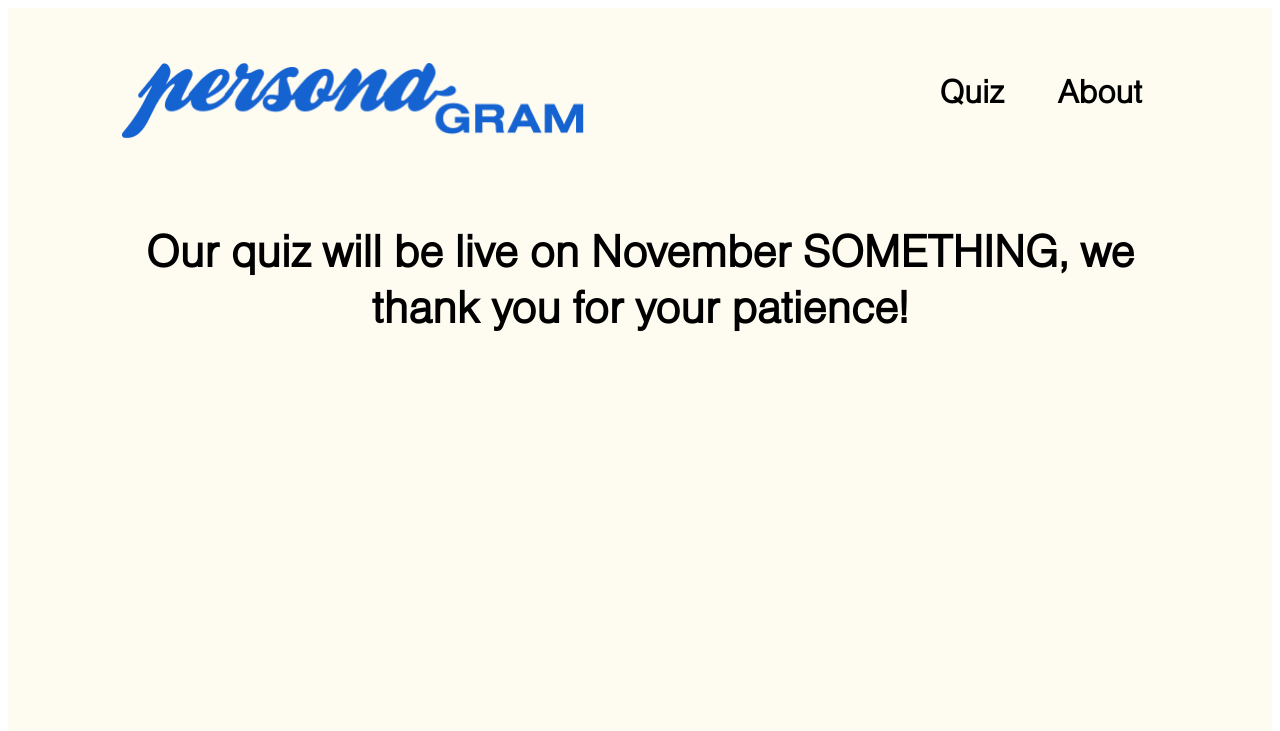
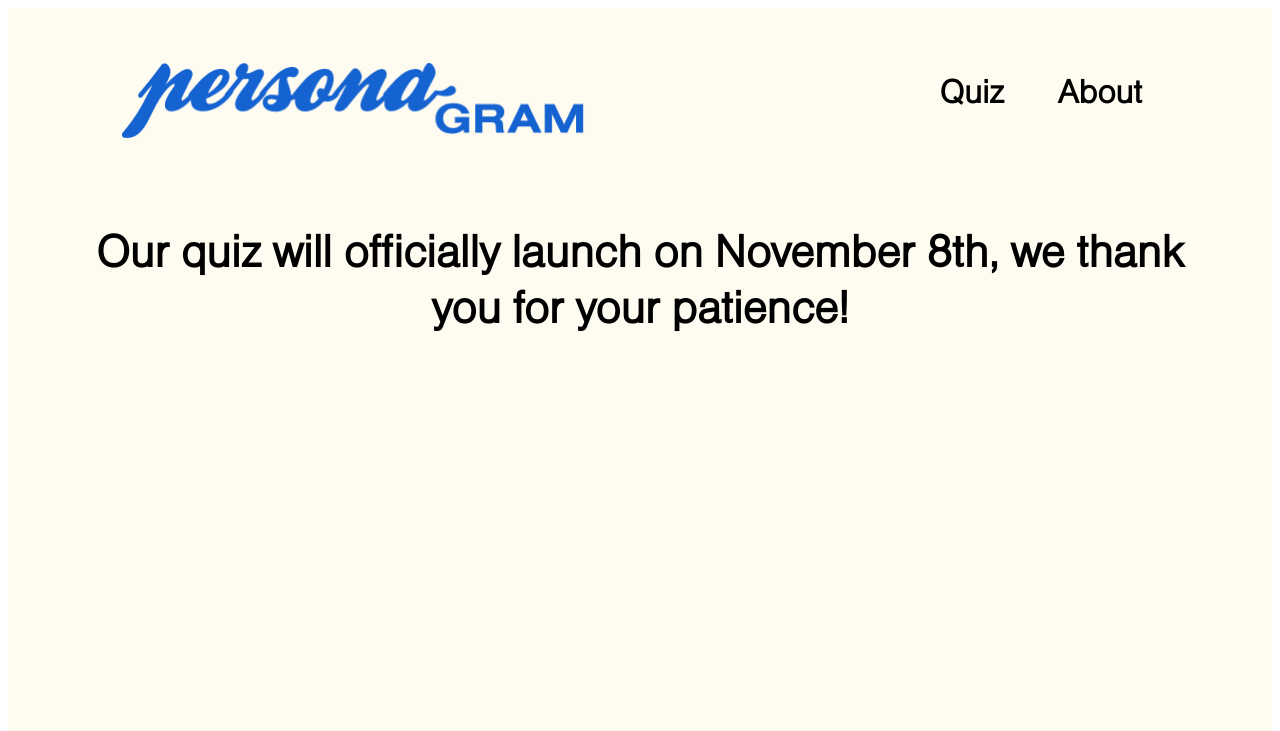
Before and after one commit to Kevinland123/PersonaGram, a Flask app: page /quiz/ in a window 1280 px wide. Shown: the top 731 px of the page. Run offline with Flask 2, Linux system fonts and the light colour scheme.

Commit message:
commented

```diff
--- a/ala/templates/about.html
+++ b/ala/templates/about.html
@@ -23,13 +23,14 @@
   </div>
   <!-- Sponsors -->
   <p class="about_big">Sponsors</p>
-  <div>
+  <p>Your logo can be here!</p>
+  <!-- <div>
     <img src="{{ url_for('static', filename='images/home2.png') }}" alt="box" width="200" />
     <img src="{{ url_for('static', filename='images/home2.png') }}" alt="box" width="200" />
   </div>
   <div>
     <img src="{{ url_for('static', filename='images/home2.png') }}" alt="box" width="200" />
     <img src="{{ url_for('static', filename='images/home2.png') }}" alt="box" width="200" />
-  </div>
+  </div> -->
 </div>
 {% endblock %}
--- a/ala/templates/quiz_start.html
+++ b/ala/templates/quiz_start.html
@@ -1,6 +1,6 @@
 {% extends "base.html" %}
 {% block content %}
 <div class="quizIntroTitle">
-  <h3>Our quiz will be live on November SOMETHING, we thank you for your patience!</h3>
+  <h3>Our quiz will officially launch on November 8th, we thank you for your patience!</h3>
 </div>
 {% endblock %}
```
